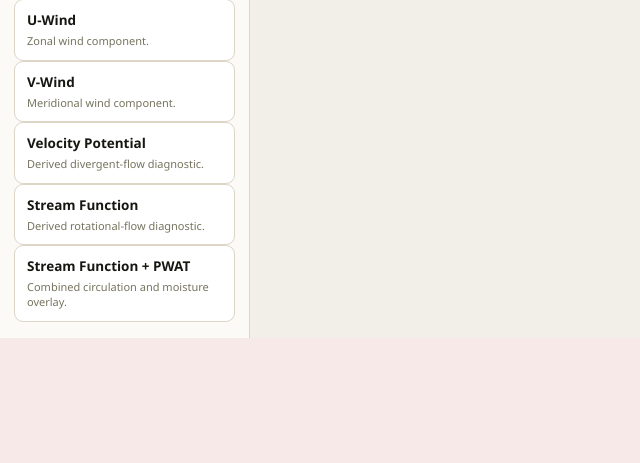
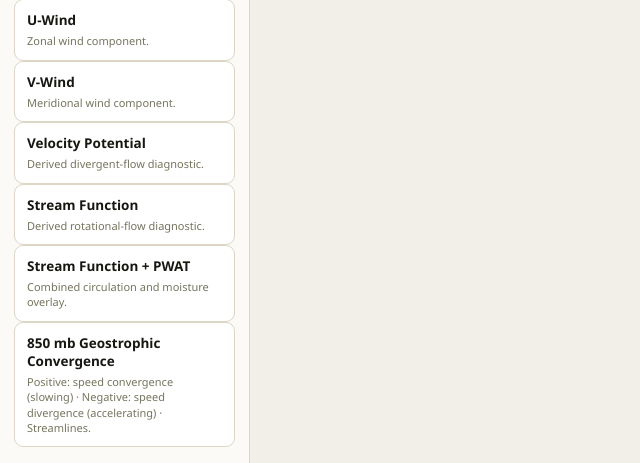
Before and after one commit to imxasik/xpwx, a Flask app: page / in a window 1280 px wide. Shown: the part 4901-5364 px from the top of the page, without its empty margins (0-640 px from the left). Before the commit the page ends 5239 px from the top, so only its background shows below. Run offline with Flask 3, Linux system fonts and the light colour scheme.

Commit message:
Add files via upload

```diff
--- a/templates/index.html
+++ b/templates/index.html
@@ -280,6 +280,10 @@
             <div class="nm">Stream Function + PWAT</div>
             <div class="ds">Combined circulation and moisture overlay.</div>
           </div>
+          <div class="side-item" data-gfs-var="geo850" onclick="pickGfs('geo850')">
+            <div class="nm">850 mb Geostrophic Convergence</div>
+            <div class="ds">Positive: speed convergence (slowing) · Negative: speed divergence (accelerating) · Streamlines.</div>
+          </div>
         </div>
       </div>
     </aside>
@@ -555,6 +559,7 @@
     const meta = gfsProductMeta();
     const levelRequired = !!(meta && meta.level_required);
     GFS_LEVEL.disabled = !levelRequired;
+    if (gfsVar === "geo850") GFS_LEVEL.value = "850";
     GFS_ANOM.disabled = !(meta && meta.anomaly_supported);
     if (GFS_ANOM.disabled) GFS_ANOM.checked = false;
   }
```
